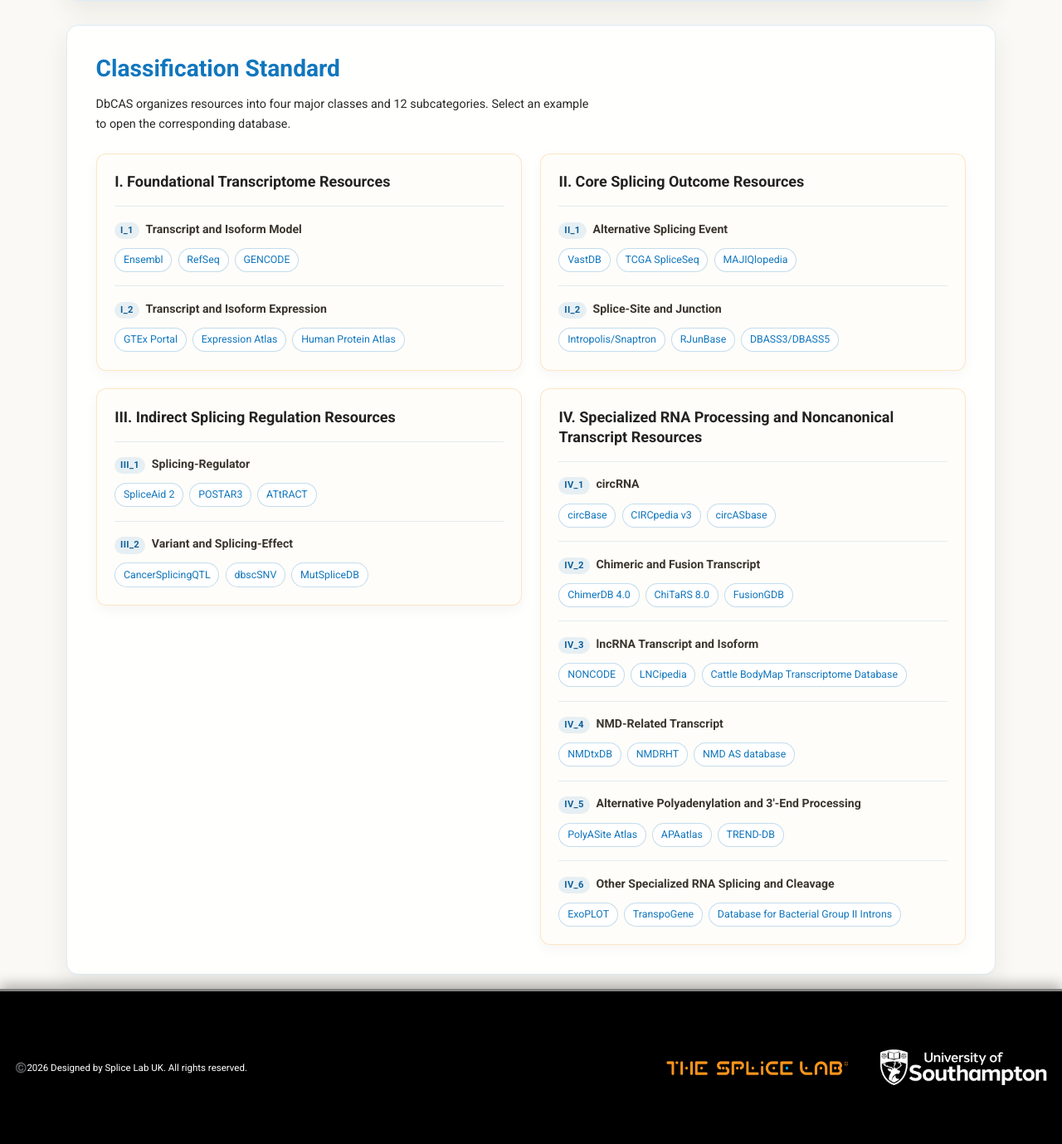
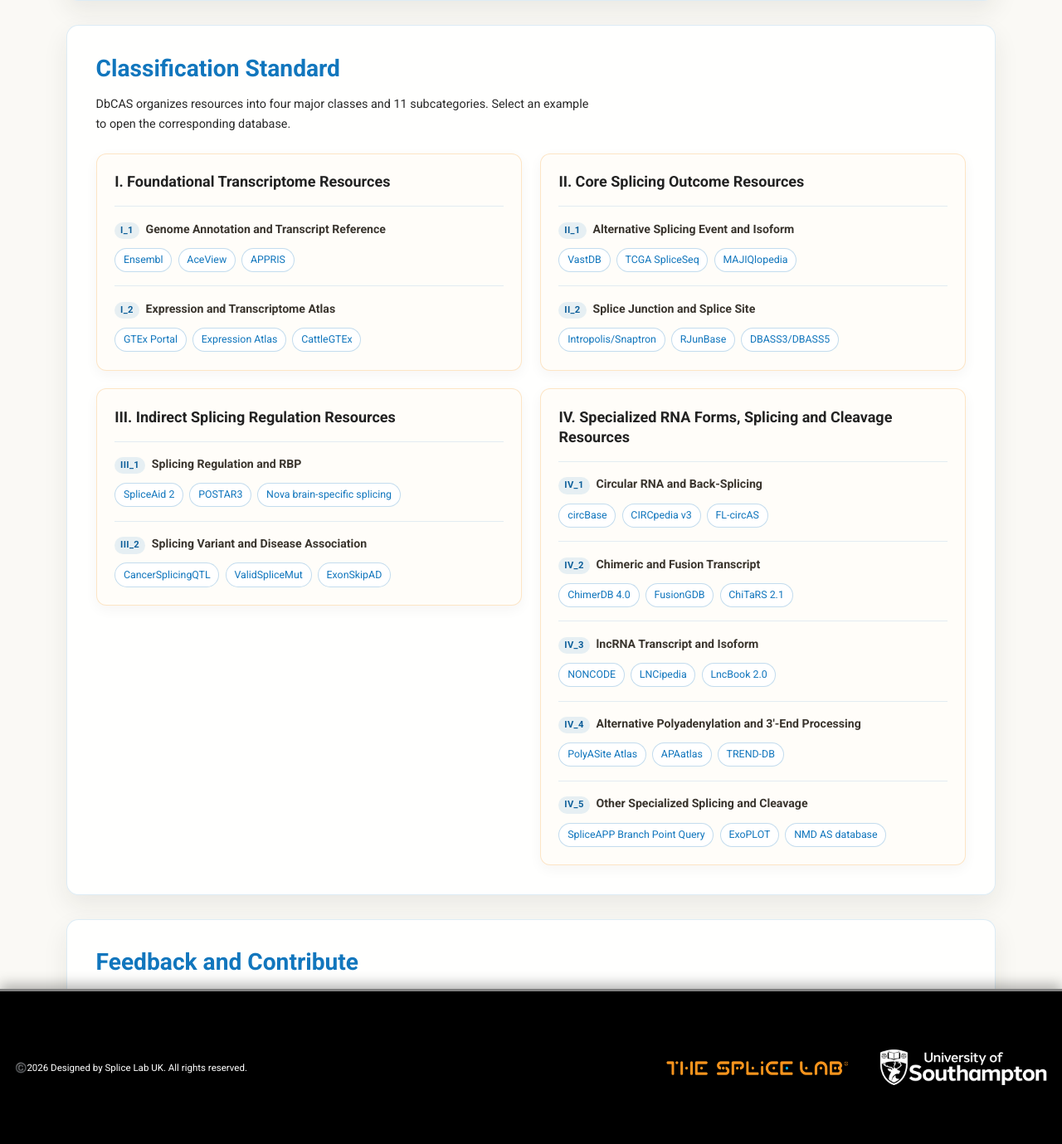
Before and after one commit to 1413362251/DbCAS, a Python web app: template Programmes/web/templates/about.html in a window 1280 px wide. Shown: the part 696-2075 px from the top of the page at 83% size. Run offline with Jinja, Linux system fonts and the light colour scheme; the template is opened without the code that fills it, so the values that code supplies are empty.

Commit message:
Update database classification taxonomy

```diff
--- a/Programmes/web/templates/about.html
+++ b/Programmes/web/templates/about.html
@@ -22,27 +22,27 @@
 
                 <section class="help-card" id="classification-standard" aria-labelledby="classification-standard-title">
                     <h2 id="classification-standard-title">Classification Standard</h2>
-                    <p class="help-card__intro">DbCAS organizes resources into four major classes and 12 subcategories. Select an example to open the corresponding database.</p>
+                    <p class="help-card__intro">DbCAS organizes resources into four major classes and 11 subcategories. Select an example to open the corresponding database.</p>
 
                     <div class="classification-grid">
                         <article class="classification-group">
                             <h3>I. Foundational Transcriptome Resources</h3>
 
                             <section class="classification-subcategory" aria-labelledby="classification-i-1">
-                                <h4 id="classification-i-1"><span class="classification-subcategory__code">I_1</span> Transcript and Isoform Model</h4>
-                                <ul class="classification-examples" aria-label="Examples for Transcript and Isoform Model">
+                                <h4 id="classification-i-1"><span class="classification-subcategory__code">I_1</span> Genome Annotation and Transcript Reference</h4>
+                                <ul class="classification-examples" aria-label="Examples for Genome Annotation and Transcript Reference">
                                     <li><a class="classification-example" href="https://www.ensembl.org/index.html" target="_blank" rel="noopener noreferrer">Ensembl</a></li>
-                                    <li><a class="classification-example" href="https://www.ncbi.nlm.nih.gov/refseq/" target="_blank" rel="noopener noreferrer">RefSeq</a></li>
-                                    <li><a class="classification-example" href="https://www.gencodegenes.org/" target="_blank" rel="noopener noreferrer">GENCODE</a></li>
+                                    <li><a class="classification-example" href="https://www.ncbi.nlm.nih.gov/IEB/Research/Acembly/" target="_blank" rel="noopener noreferrer">AceView</a></li>
+                                    <li><a class="classification-example" href="https://appris.bioinfo.cnio.es/#/seeker" target="_blank" rel="noopener noreferrer">APPRIS</a></li>
                                 </ul>
                             </section>
 
                             <section class="classification-subcategory" aria-labelledby="classification-i-2">
-                                <h4 id="classification-i-2"><span class="classification-subcategory__code">I_2</span> Transcript and Isoform Expression</h4>
-                                <ul class="classification-examples" aria-label="Examples for Transcript and Isoform Expression">
+                                <h4 id="classification-i-2"><span class="classification-subcategory__code">I_2</span> Expression and Transcriptome Atlas</h4>
+                                <ul class="classification-examples" aria-label="Examples for Expression and Transcriptome Atlas">
                                     <li><a class="classification-example" href="https://gtexportal.org/" target="_blank" rel="noopener noreferrer">GTEx Portal</a></li>
                                     <li><a class="classification-example" href="https://www.ebi.ac.uk/gxa/home" target="_blank" rel="noopener noreferrer">Expression Atlas</a></li>
-                                    <li><a class="classification-example" href="https://www.proteinatlas.org/" target="_blank" rel="noopener noreferrer">Human Protein Atlas</a></li>
+                                    <li><a class="classification-example" href="https://cattlegtex.kiz.ac.cn/" target="_blank" rel="noopener noreferrer">CattleGTEx</a></li>
                                 </ul>
                             </section>
                         </article>
@@ -51,8 +51,8 @@
                             <h3>II. Core Splicing Outcome Resources</h3>
 
                             <section class="classification-subcategory" aria-labelledby="classification-ii-1">
-                                <h4 id="classification-ii-1"><span class="classification-subcategory__code">II_1</span> Alternative Splicing Event</h4>
-                                <ul class="classification-examples" aria-label="Examples for Alternative Splicing Event">
+                                <h4 id="classification-ii-1"><span class="classification-subcategory__code">II_1</span> Alternative Splicing Event and Isoform</h4>
+                                <ul class="classification-examples" aria-label="Examples for Alternative Splicing Event and Isoform">
                                     <li><a class="classification-example" href="https://vastdb.crg.eu/wiki/Main_Page" target="_blank" rel="noopener noreferrer">VastDB</a></li>
                                     <li><a class="classification-example" href="https://bioinformatics.mdanderson.org/TCGASpliceSeq/" target="_blank" rel="noopener noreferrer">TCGA SpliceSeq</a></li>
                                     <li><a class="classification-example" href="https://majiq.biociphers.org/majiqlopedia/" target="_blank" rel="noopener noreferrer">MAJIQlopedia</a></li>
@@ -60,8 +60,8 @@
                             </section>
 
                             <section class="classification-subcategory" aria-labelledby="classification-ii-2">
-                                <h4 id="classification-ii-2"><span class="classification-subcategory__code">II_2</span> Splice-Site and Junction</h4>
-                                <ul class="classification-examples" aria-label="Examples for Splice-Site and Junction">
+                                <h4 id="classification-ii-2"><span class="classification-subcategory__code">II_2</span> Splice Junction and Splice Site</h4>
+                                <ul class="classification-examples" aria-label="Examples for Splice Junction and Splice Site">
                                     <li><a class="classification-example" href="https://snaptron.cs.jhu.edu/" target="_blank" rel="noopener noreferrer">Intropolis/Snaptron</a></li>
                                     <li><a class="classification-example" href="http://www.rjunbase.org/" target="_blank" rel="noopener noreferrer">RJunBase</a></li>
                                     <li><a class="classification-example" href="https://www.dbass.org.uk/" target="_blank" rel="noopener noreferrer">DBASS3/DBASS5</a></li>
@@ -73,33 +73,33 @@
                             <h3>III. Indirect Splicing Regulation Resources</h3>
 
                             <section class="classification-subcategory" aria-labelledby="classification-iii-1">
-                                <h4 id="classification-iii-1"><span class="classification-subcategory__code">III_1</span> Splicing-Regulator</h4>
-                                <ul class="classification-examples" aria-label="Examples for Splicing-Regulator">
+                                <h4 id="classification-iii-1"><span class="classification-subcategory__code">III_1</span> Splicing Regulation and RBP</h4>
+                                <ul class="classification-examples" aria-label="Examples for Splicing Regulation and RBP">
                                     <li><a class="classification-example" href="http://193.206.120.249/splicing_tissue.html" target="_blank" rel="noopener noreferrer">SpliceAid 2</a></li>
                                     <li><a class="classification-example" href="http://111.198.139.65/" target="_blank" rel="noopener noreferrer">POSTAR3</a></li>
-                                    <li><a class="classification-example" href="https://attract.cnic.es/" target="_blank" rel="noopener noreferrer">ATtRACT</a></li>
+                                    <li><a class="classification-example" href="https://splicing.rockefeller.edu/" target="_blank" rel="noopener noreferrer">Nova brain-specific splicing</a></li>
                                 </ul>
                             </section>
 
                             <section class="classification-subcategory" aria-labelledby="classification-iii-2">
-                                <h4 id="classification-iii-2"><span class="classification-subcategory__code">III_2</span> Variant and Splicing-Effect</h4>
-                                <ul class="classification-examples" aria-label="Examples for Variant and Splicing-Effect">
+                                <h4 id="classification-iii-2"><span class="classification-subcategory__code">III_2</span> Splicing Variant and Disease Association</h4>
+                                <ul class="classification-examples" aria-label="Examples for Splicing Variant and Disease Association">
                                     <li><a class="classification-example" href="https://cancersplicingqtl-hust.org/#/" target="_blank" rel="noopener noreferrer">CancerSplicingQTL</a></li>
-                                    <li><a class="classification-example" href="https://www.liulab.science/dbscsnv" target="_blank" rel="noopener noreferrer">dbscSNV</a></li>
-                                    <li><a class="classification-example" href="https://brb.nci.nih.gov/cgi-bin/splicing/splicing_main.cgi" target="_blank" rel="noopener noreferrer">MutSpliceDB</a></li>
+                                    <li><a class="classification-example" href="https://validsplicemut.cytognomix.com/" target="_blank" rel="noopener noreferrer">ValidSpliceMut</a></li>
+                                    <li><a class="classification-example" href="https://ccsm.uth.edu/ExonSkipAD/" target="_blank" rel="noopener noreferrer">ExonSkipAD</a></li>
                                 </ul>
                             </section>
                         </article>
 
                         <article class="classification-group">
-                            <h3>IV. Specialized RNA Processing and Noncanonical Transcript Resources</h3>
+                            <h3>IV. Specialized RNA Forms, Splicing and Cleavage Resources</h3>
 
                             <section class="classification-subcategory" aria-labelledby="classification-iv-1">
-                                <h4 id="classification-iv-1"><span class="classification-subcategory__code">IV_1</span> circRNA</h4>
-                                <ul class="classification-examples" aria-label="Examples for circRNA">
+                                <h4 id="classification-iv-1"><span class="classification-subcategory__code">IV_1</span> Circular RNA and Back-Splicing</h4>
+                                <ul class="classification-examples" aria-label="Examples for Circular RNA and Back-Splicing">
                                     <li><a class="classification-example" href="https://circrna.org/" target="_blank" rel="noopener noreferrer">circBase</a></li>
                                     <li><a class="classification-example" href="https://bits.fudan.edu.cn/circpediav3/" target="_blank" rel="noopener noreferrer">CIRCpedia v3</a></li>
-                                    <li><a class="classification-example" href="http://reprod.njmu.edu.cn/cgi-bin/circASbase/" target="_blank" rel="noopener noreferrer">circASbase</a></li>
+                                    <li><a class="classification-example" href="https://cosbi.ee.ncku.edu.tw/FL-circAS" target="_blank" rel="noopener noreferrer">FL-circAS</a></li>
                                 </ul>
                             </section>
 
@@ -107,8 +107,8 @@
                                 <h4 id="classification-iv-2"><span class="classification-subcategory__code">IV_2</span> Chimeric and Fusion Transcript</h4>
                                 <ul class="classification-examples" aria-label="Examples for Chimeric and Fusion Transcript">
                                     <li><a class="classification-example" href="https://kobic.re.kr/chimerdb/" target="_blank" rel="noopener noreferrer">ChimerDB 4.0</a></li>
-                                    <li><a class="classification-example" href="http://biosrv.org/chitars/" target="_blank" rel="noopener noreferrer">ChiTaRS 8.0</a></li>
                                     <li><a class="classification-example" href="https://compbio.uth.edu/FusionGDB2" target="_blank" rel="noopener noreferrer">FusionGDB</a></li>
+                                    <li><a class="classification-example" href="https://chitars.bioinfo.cnio.es/" target="_blank" rel="noopener noreferrer">ChiTaRS 2.1</a></li>
                                 </ul>
                             </section>
 
@@ -117,21 +117,12 @@
                                 <ul class="classification-examples" aria-label="Examples for lncRNA Transcript and Isoform">
                                     <li><a class="classification-example" href="https://v7.noncode.org/" target="_blank" rel="noopener noreferrer">NONCODE</a></li>
                                     <li><a class="classification-example" href="https://www.lncipedia.org/" target="_blank" rel="noopener noreferrer">LNCipedia</a></li>
-                                    <li><a class="classification-example" href="https://cattlegenomics.online/cattle_bodymap/" target="_blank" rel="noopener noreferrer">Cattle BodyMap Transcriptome Database</a></li>
+                                    <li><a class="classification-example" href="https://ngdc.cncb.ac.cn/lncbook" target="_blank" rel="noopener noreferrer">LncBook 2.0</a></li>
                                 </ul>
                             </section>
 
                             <section class="classification-subcategory" aria-labelledby="classification-iv-4">
-                                <h4 id="classification-iv-4"><span class="classification-subcategory__code">IV_4</span> NMD-Related Transcript</h4>
-                                <ul class="classification-examples" aria-label="Examples for NMD-Related Transcript">
-                                    <li><a class="classification-example" href="https://shiny.dieterichlab.org/app/NMDtxDB" target="_blank" rel="noopener noreferrer">NMDtxDB</a></li>
-                                    <li><a class="classification-example" href="https://nmdrht.uni-koeln.de/" target="_blank" rel="noopener noreferrer">NMDRHT</a></li>
-                                    <li><a class="classification-example" href="https://nadifkasrilab.shinyapps.io/SpliNEx" target="_blank" rel="noopener noreferrer">NMD AS database</a></li>
-                                </ul>
-                            </section>
-
-                            <section class="classification-subcategory" aria-labelledby="classification-iv-5">
-                                <h4 id="classification-iv-5"><span class="classification-subcategory__code">IV_5</span> Alternative Polyadenylation and 3′-End Processing</h4>
+                                <h4 id="classification-iv-4"><span class="classification-subcategory__code">IV_4</span> Alternative Polyadenylation and 3′-End Processing</h4>
                                 <ul class="classification-examples" aria-label="Examples for Alternative Polyadenylation and 3′-End Processing">
                                     <li><a class="classification-example" href="https://polyasite.unibas.ch/" target="_blank" rel="noopener noreferrer">PolyASite Atlas</a></li>
                                     <li><a class="classification-example" href="https://hanlaboratory.com/apa" target="_blank" rel="noopener noreferrer">APAatlas</a></li>
@@ -139,12 +130,12 @@
                                 </ul>
                             </section>
 
-                            <section class="classification-subcategory" aria-labelledby="classification-iv-6">
-                                <h4 id="classification-iv-6"><span class="classification-subcategory__code">IV_6</span> Other Specialized RNA Splicing and Cleavage</h4>
-                                <ul class="classification-examples" aria-label="Examples for Other Specialized RNA Splicing and Cleavage">
+                            <section class="classification-subcategory" aria-labelledby="classification-iv-5">
+                                <h4 id="classification-iv-5"><span class="classification-subcategory__code">IV_5</span> Other Specialized Splicing and Cleavage</h4>
+                                <ul class="classification-examples" aria-label="Examples for Other Specialized Splicing and Cleavage">
+                                    <li><a class="classification-example" href="https://bc.imb.sinica.edu.tw/SpliceAPP/query.php" target="_blank" rel="noopener noreferrer">SpliceAPP Branch Point Query</a></li>
                                     <li><a class="classification-example" href="http://retrogenomics3.uni-muenster.de:3838/exz-plot-d/" target="_blank" rel="noopener noreferrer">ExoPLOT</a></li>
-                                    <li><a class="classification-example" href="http://transpogene.tau.ac.il/" target="_blank" rel="noopener noreferrer">TranspoGene</a></li>
-                                    <li><a class="classification-example" href="http://webapps2.ucalgary.ca/~groupii/index.html" target="_blank" rel="noopener noreferrer">Database for Bacterial Group II Introns</a></li>
+                                    <li><a class="classification-example" href="https://nadifkasrilab.shinyapps.io/SpliNEx" target="_blank" rel="noopener noreferrer">NMD AS database</a></li>
                                 </ul>
                             </section>
                         </article>
```
Also changed, not shown: Programmes/datacollection/guide.md (+46 -42 lines), Programmes/web/tests/test_app.py (+21 -7 lines).
